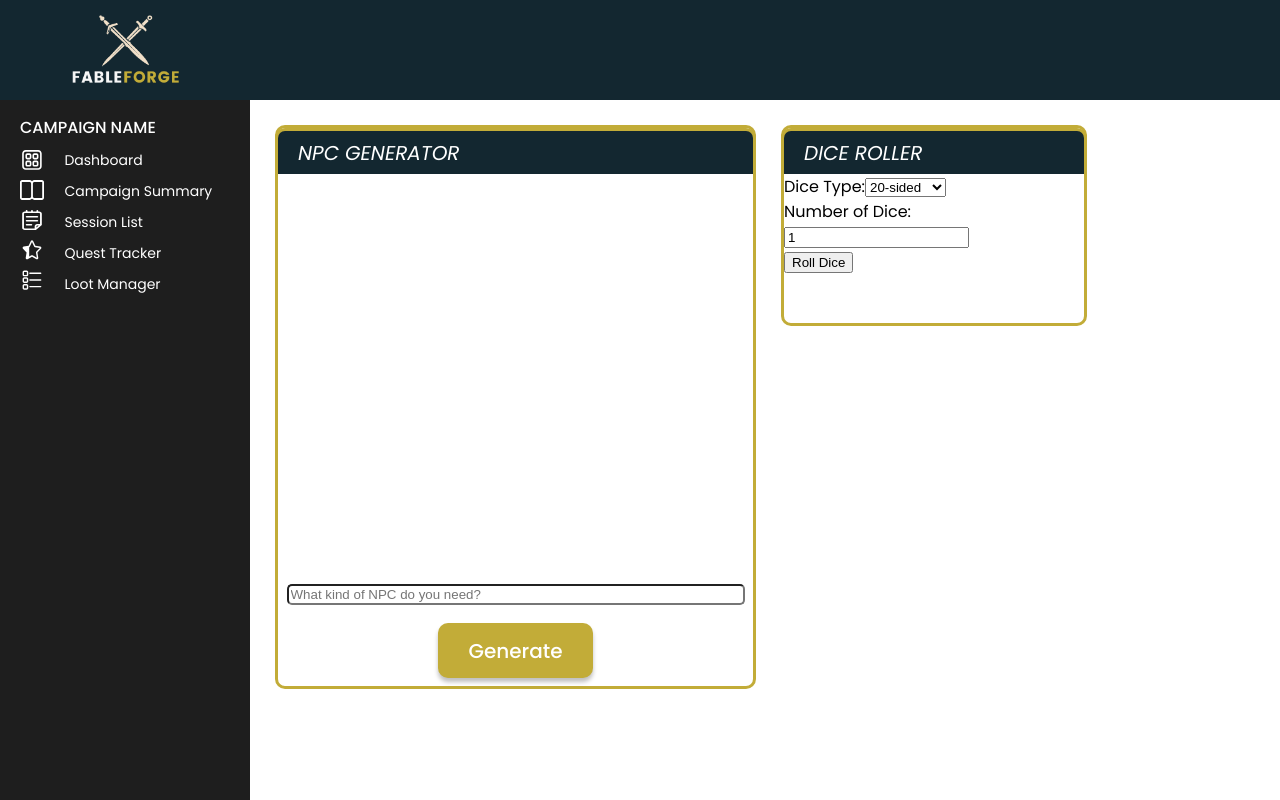
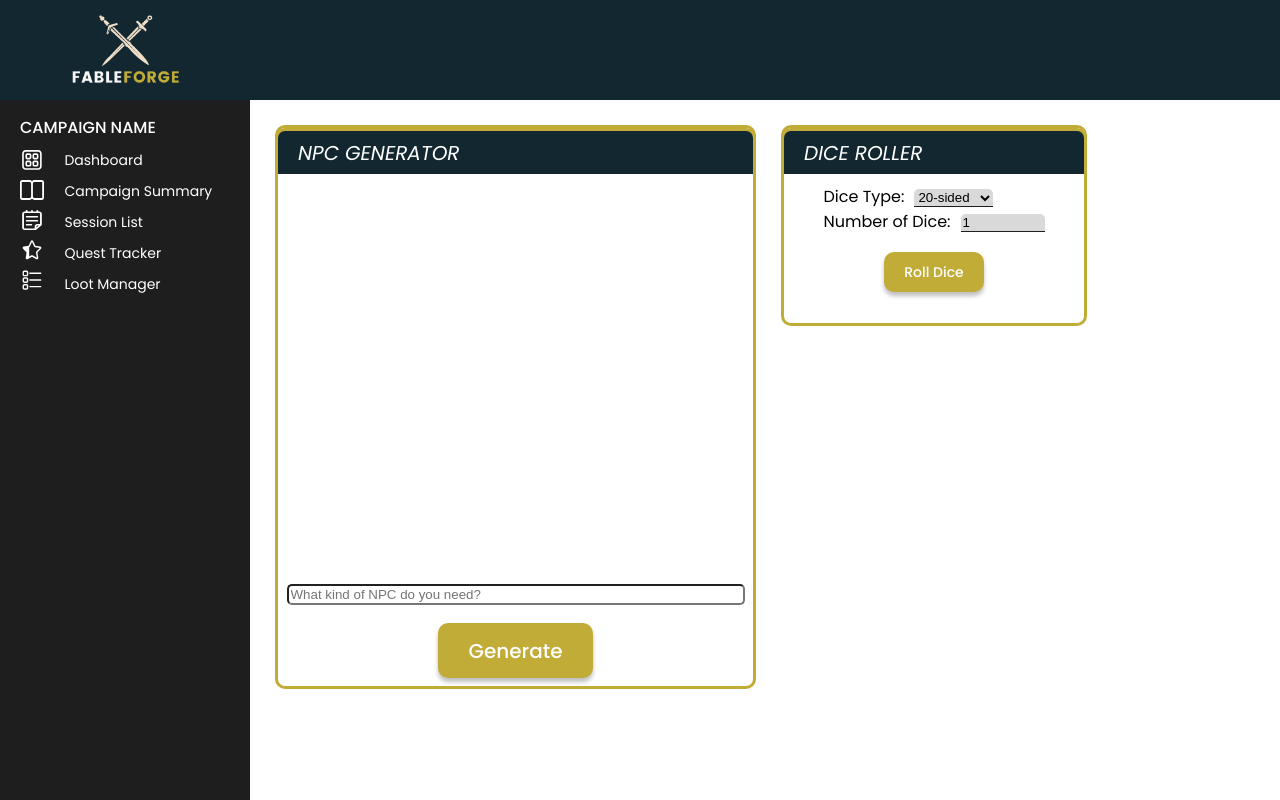
Before and after one commit to alliebourden/fableforge, a React (Vite) app: page / in a window 1280 px wide. Built offline with nearby package versions, Linux system fonts and the light colour scheme.

Commit message:
style - dice roller button

```diff
--- a/src/App.css
+++ b/src/App.css
@@ -867,6 +867,7 @@ dialog {
 .chat-history {
   display: flex;
   flex-direction: column;
+  align-items: center;
   height: 400px;
   overflow-y: auto;
   margin-bottom: 10px;
@@ -899,6 +900,11 @@ dialog {
   max-height: 200px;
 }
 
+.chat-message.user {
+  width: 450px;
+  margin-top: 5px;
+}
+
 /* dice roller css */
 
 .dice-roller {
@@ -907,7 +913,7 @@ dialog {
 
 .dice-roller-container {
   width: 300px;
-  height: 195px;
+  min-height: 195px;
   border: 3px solid #c2ac38;
   display: flex;
   flex-direction: column;
@@ -942,6 +948,56 @@ dialog {
   margin-left: 20px;
 }
 
+.dice-roller-content {
+  /* margin-left: 20px; */
+  margin-top: 10px;
+}
+
+.dice-roller-content select {
+  border-radius: 5px 5px 0px 0px;
+  border-bottom: 1px solid #1e1e1e;
+  background: #d9d9d9;
+  border-top: none;
+  border-left: none;
+  border-right: none;
+  margin-left: 10px;
+}
+
+.dice-roller-content input {
+  border-radius: 5px 5px 0px 0px;
+  border-bottom: 1px solid #1e1e1e;
+  background: #d9d9d9;
+  border-top: none;
+  border-left: none;
+  border-right: none;
+  width: 80px;
+  margin-left: 10px;
+}
+
+.roll-dice-btn {
+  width: 100px;
+  height: 40px;
+  padding: 10px;
+  margin: 8px;
+  justify-content: center;
+  align-items: center;
+  border-radius: 10px;
+  background: #c2ac38;
+  box-shadow: 0px 4px 4px 0px rgba(0, 0, 0, 0.25);
+  color: #fff;
+  font-family: Poppins;
+  font-size: 14px;
+  font-weight: 500;
+  border-style: none;
+}
+
+.roll-dice-btn-container {
+  display: flex;
+  justify-content: center;
+  align-items: center;
+  margin-top: 10px;
+}
+
 * {
   margin: 0;
 }
--- a/src/components/DiceRoller.jsx
+++ b/src/components/DiceRoller.jsx
@@ -21,7 +21,7 @@ const DiceRoller = () => {
       <div className="dice-roller-top">
         <p>Dice Roller</p>
       </div>
-      <div>
+      <div className="dice-roller-content">
         <label>
           Dice Type:
           <select
@@ -47,9 +47,13 @@ const DiceRoller = () => {
             onChange={(e) => setNumDice(Number(e.target.value))}
           />
         </label>
-        <br />
-        <button onClick={rollDice}>Roll Dice</button>
 
+        <div className="roll-dice-btn-container">
+          <button onClick={rollDice} className="roll-dice-btn">
+            Roll Dice
+          </button>
+        </div>
+      </div>
       {result && (
         <div>
           <h3>Result:</h3>
@@ -58,7 +62,6 @@ const DiceRoller = () => {
         </div>
       )}
     </div>
-    </div>
   );
 };
 
```
Lines whose indentation alone changed are shown as unchanged.
